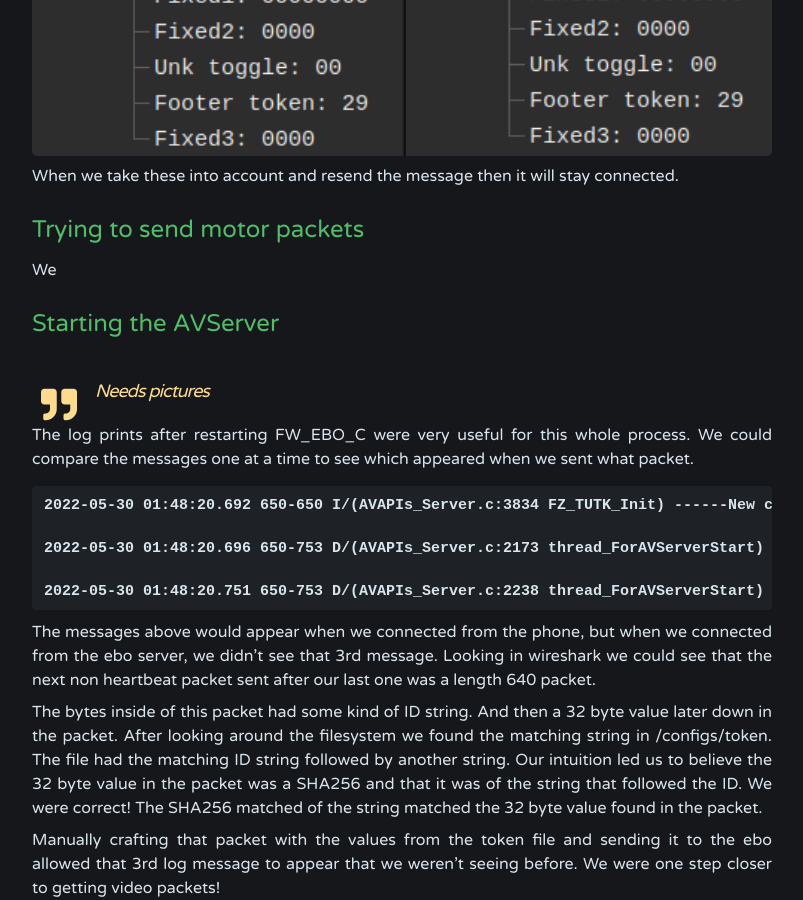
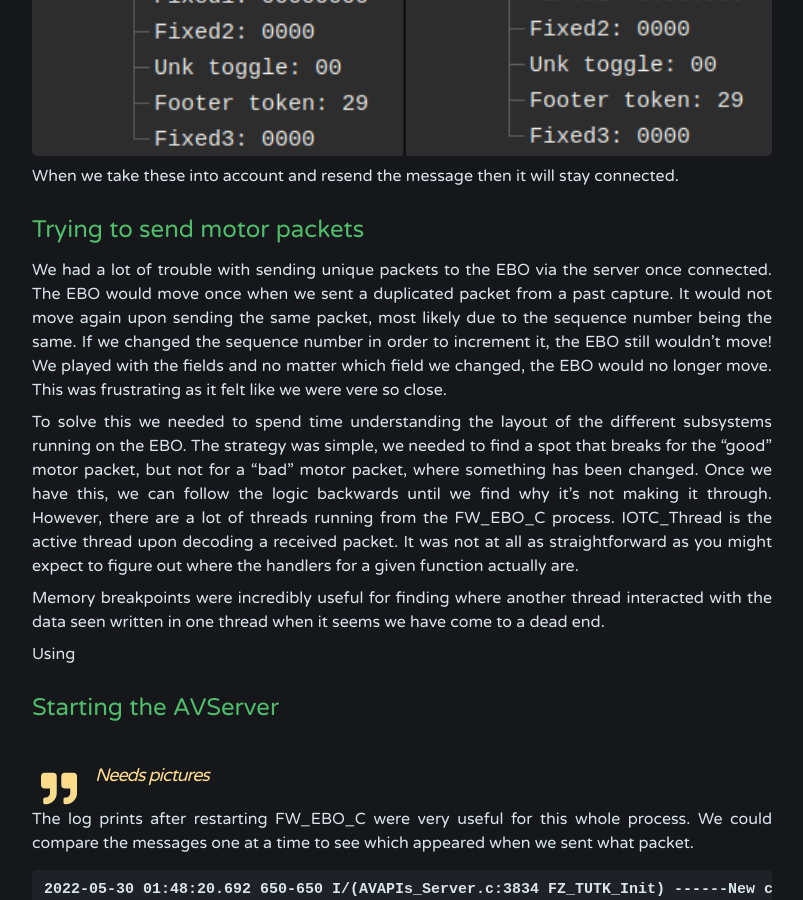
Before and after one commit to debugmen/debugmen.github.io, a Jekyll site: the page built from _posts/2022-03-10-enabot_series_part_2.md, in a window 1280 px wide and 900 px high, scrolled down 23496 px. Shown: the whole window, without its empty margins (238-1041 px from the left). Built offline with Jekyll 4.4.1, drawn with Linux system fonts in a browser that asks for light colours.

Commit message:
still need to verify the memory watchpoint used

```diff
--- a/_posts/2022-03-10-enabot_series_part_2.md
+++ b/_posts/2022-03-10-enabot_series_part_2.md
@@ -514,7 +514,13 @@ When we take these into account and resend the message then it will stay connect
 
 ## Trying to send motor packets
 
-We
+We had a lot of trouble with sending unique packets to the EBO via the server once connected. The EBO would move once when we sent a duplicated packet from a past capture. It would not move again upon sending the same packet, most likely due to the sequence number being the same. If we changed the sequence number in order to increment it, the EBO still wouldn't move! We played with the fields and no matter which field we changed, the EBO would no longer move. This was frustrating as it felt like we were vere so close.
+
+To solve this we needed to spend time understanding the layout of the different subsystems running on the EBO. The strategy was simple, we needed to find a spot that breaks for the "good" motor packet, but not for a "bad" motor packet, where something has been changed. Once we have this, we can follow the logic backwards until we find why it's not making it through. However, there are a lot of threads running from the FW_EBO_C process. IOTC_Thread is the active thread upon decoding a received packet. It was not at all as straightforward as you might expect to figure out where the handlers for a given function actually are.
+
+Memory breakpoints were incredibly useful for finding where another thread interacted with the data seen written in one thread when it seems we have come to a dead end.
+
+Using
 
 ## Starting the AVServer
 > Needs pictures
```
